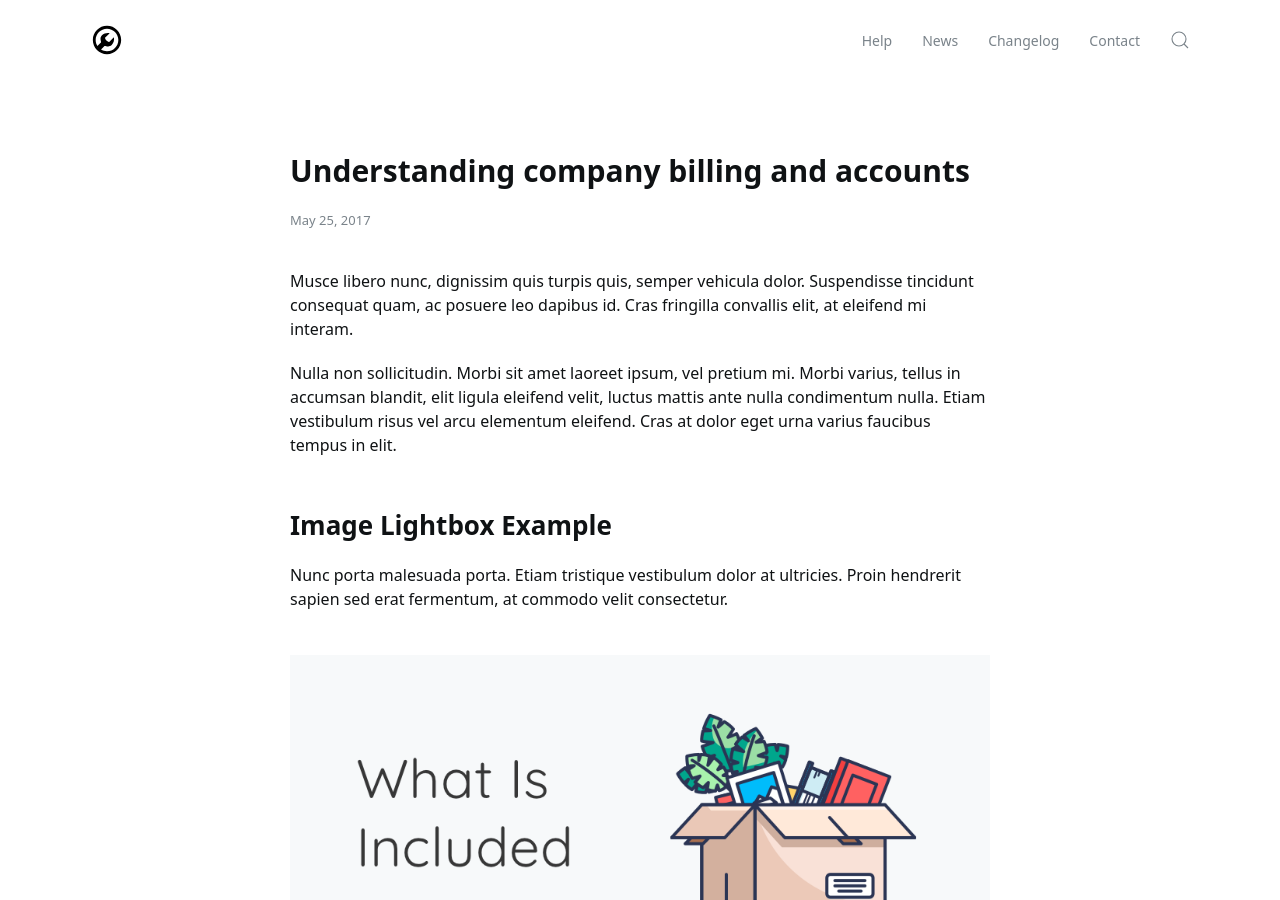
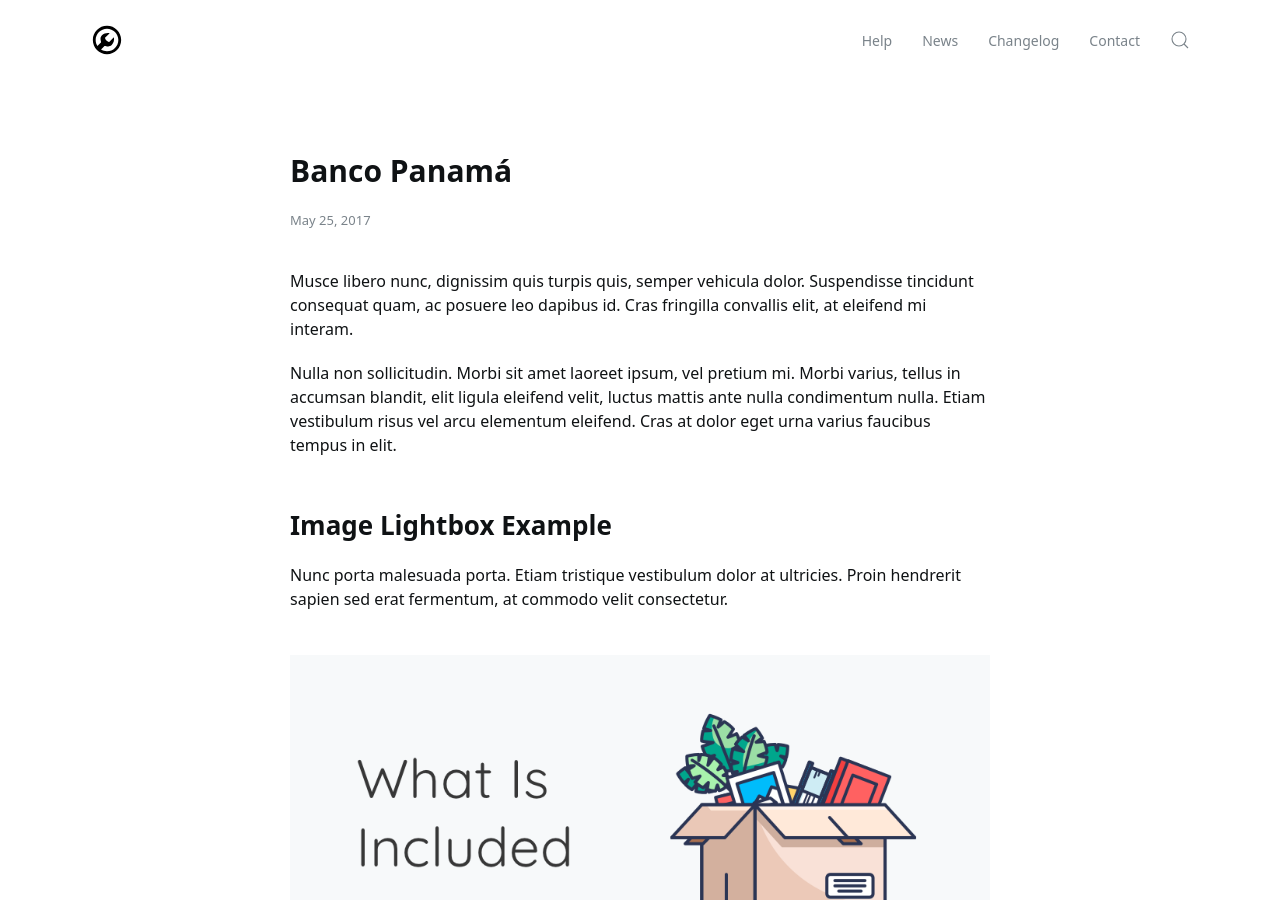
Before and after one commit to jelmii/jelmii.github.io, a Jekyll site: the page built from _posts/2017-05-25-post2.md, in a window 1280 px wide and 900 px high. Built offline with Jekyll 4.4.1, drawn with Linux system fonts in a browser that asks for light colours.

Commit message:
Update 2017-05-25-post2.md

```diff
--- a/_posts/2017-05-25-post2.md
+++ b/_posts/2017-05-25-post2.md
@@ -1,6 +1,6 @@
 ---
 layout: post
-title: Understanding company billing and accounts
+title: Banco Panamá
 categories: [Getting Started, Account and Billing]
 author: John Black
 ---
```
